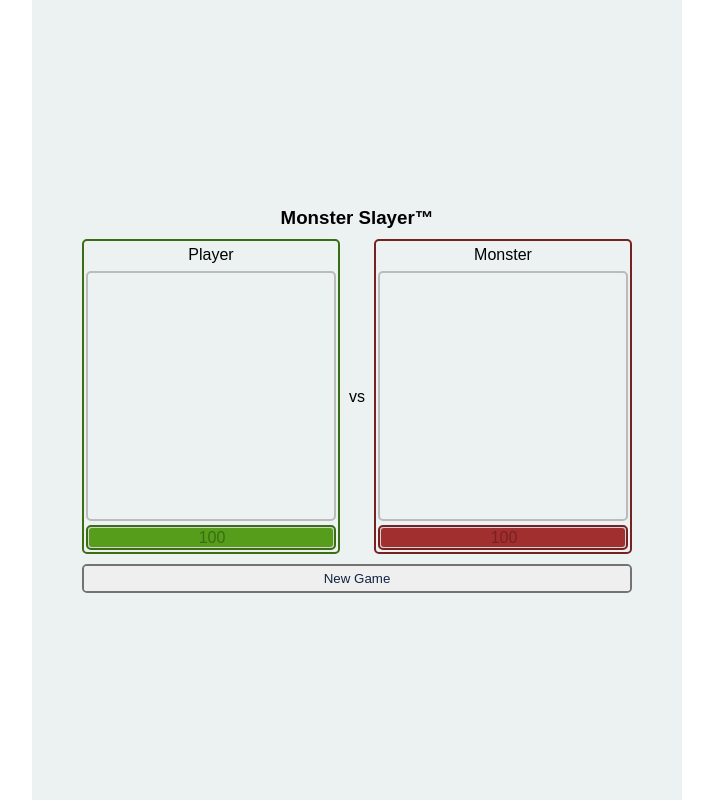
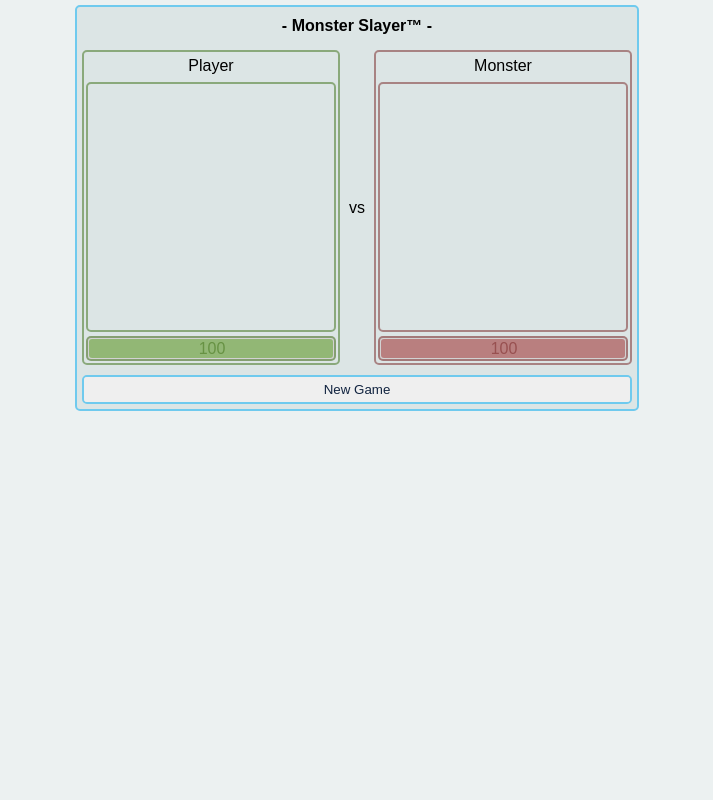
Before and after one commit to plx-edu/Manipulation_DOM, a plain HTML site: page MonsterSlayer/index.html in a window 1280 px wide. Shown: the whole page, without its empty margins (283-996 px from the left). Drawn offline with Linux system fonts and the light colour scheme.

Commit message:
Updated MonsterSlayer style

```diff
--- a/MonsterSlayer/index.html
+++ b/MonsterSlayer/index.html
@@ -10,7 +10,8 @@
 
     <body>
         <main class="">
-            <h3>Monster Slayer™</h3>
+            <section class="container">
+                <h4>- Monster Slayer™ -</h4>
                 <section id="cardSection">
                     <!-- <progress id="playerBar" min="0" max="100" value="75"> 70% </progress>
                         <progress id="monsterBar" min="0" max="100" value="65"> 70% </progress> -->
@@ -56,6 +57,7 @@
                             </button>
                         </section>
                     </section>
+                </section>
         </main>
     </body>
 </html>
--- a/MonsterSlayer/style.scss
+++ b/MonsterSlayer/style.scss
@@ -1,12 +1,12 @@
 $w100: 100%;
 $h100: 100%;
 $primary: #6f979722;
-$secondary: #aee987;
-$tertiary: #fae467;
-$playerColor: hsl(93, 71%, 36%);
-$playerColorDark: hsl(93, 71%, 25%);
-$monsterColor: hsl(0, 55%, 41%);
-$monsterColorDark: hsl(0, 55%, 30%);
+$secondary: #6fcaee;
+$tertiary: #c0cfd5;
+$playerColor: hsla(93, 71%, 36%, 0.5);
+$playerColorDark: hsla(93, 72%, 25%, 0.5);
+$monsterColor: hsla(0, 55%, 41%, 0.5);
+$monsterColorDark: hsla(0, 56%, 30%, 0.5);
 
 @mixin flex-center(){
     justify-content: center;
@@ -52,14 +52,26 @@ body{
 
 main{
     @include cflx;
-    @include flex-center;
 
     background-color: $primary;
-    min-width: 600px;
-    max-width: 650px;
     min-height: 100%;
 
     margin: 0 auto;
+    padding: 5px;
+}
+
+.container{
+    @include cflx;
+    @include flex-center;
+
+    margin: 0 auto;
+    padding: 5px;
+
+    border: solid 2px $secondary;
+    border-radius: 5px;
+    overflow: hidden;
+
+    background-color: $primary;
 }
 
 button{
@@ -79,12 +91,9 @@ button{
 
     margin: 2px;
     padding: 1px;
-    // overflow: hidden;
 
     position: relative;
-    // justify-content: space-between;
 
-    // border: solid 2px rgb(187, 187, 187);
     border-radius: 5px;
     background-color: #d2d2d2;
 
@@ -135,21 +144,19 @@ button{
     @include cflx;
     @include flex-center;
 
-    border: solid 2px rgb(187, 187, 187);
+    border: solid 2px $secondary;
     border-radius: 5px;
 
     .log{
         @include cflx;
-        // @include fullSize;
         overflow: hidden;
-        // overflow-y: auto;
 
         width: 250px;
         height: 250px;
 
         margin: 2px;
 
-        border: solid 2px rgb(187, 187, 187);
+        border: solid 2px $primary;
         border-radius: 5px;
     }
     p:first-child{
@@ -158,15 +165,21 @@ button{
 }
 #player{
     border-color: $playerColorDark;
+    .log{
+        border-color: $playerColorDark;
+    }
 }
 #monster{
     border-color: $monsterColorDark;
+    .log{
+        border-color: $monsterColorDark;
+    }
 }
 
 #bttnSection{
     width: 550px;
 
-    border: solid 2px hsl(0, 0%, 45%);
+    border: solid 2px $secondary;
     border-radius: 5px;
     overflow: hidden;
 
@@ -209,3 +222,7 @@ li{
     width: 100%;
     text-align: center;
 }
+
+h4{
+    margin: 5px;
+}
```
Also changed, not shown: MonsterSlayer/style.css, 1 other file. Lines whose indentation alone changed are shown as unchanged.
